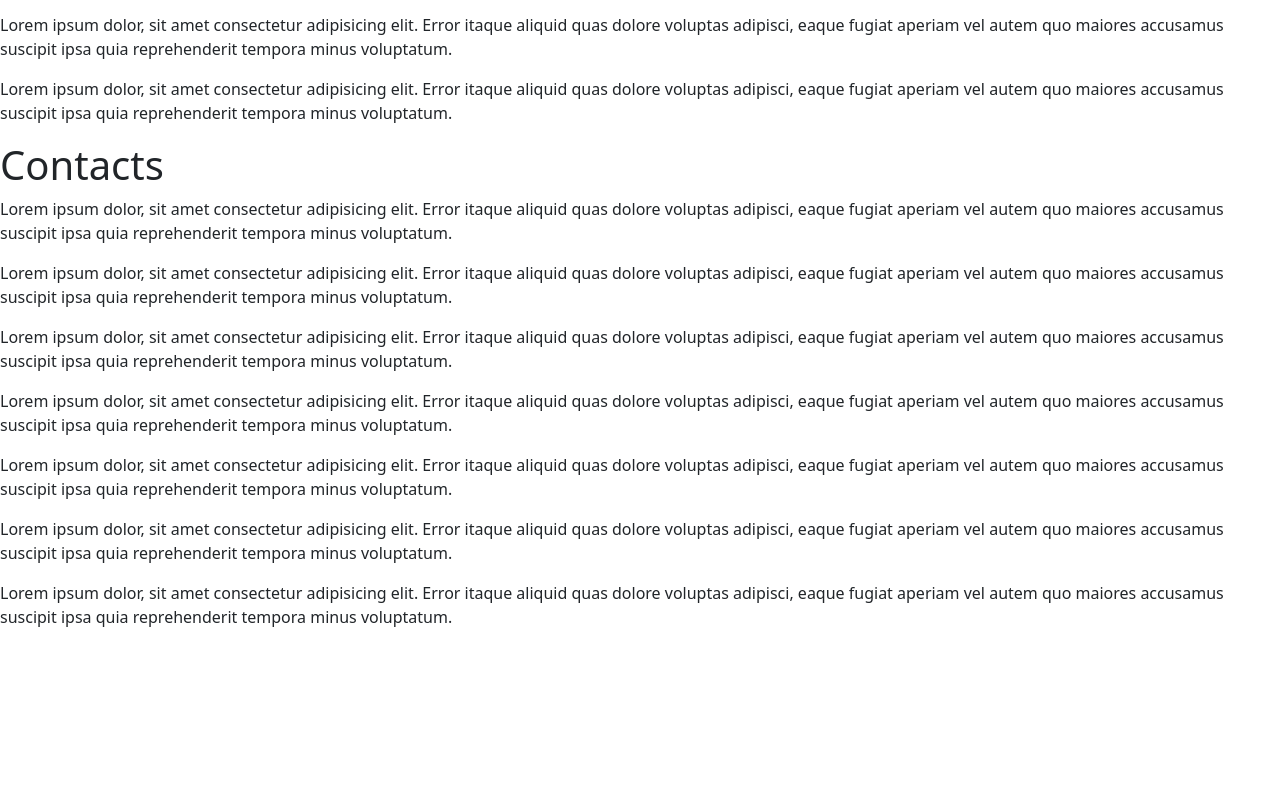
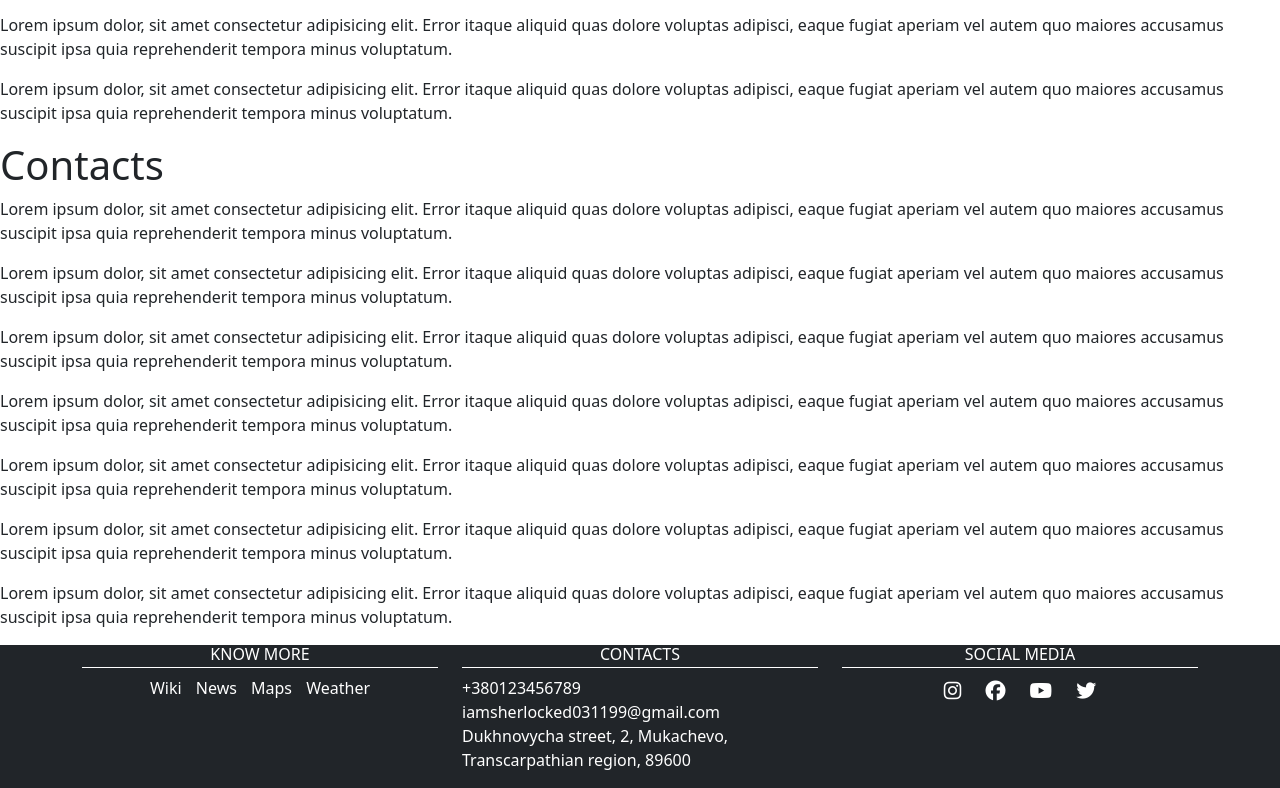
Before and after one commit to AnastasiiaPiatak/MyHometownLandingPage, a plain HTML site: page index.html in a window 1280 px wide. Shown: the part 1524-2312 px from the top of the page. Before the commit the page ends 2169 px from the top, so only its background shows below. Drawn offline with nearby package versions, Linux system fonts and the light colour scheme.

Commit message:
Added a foother

```diff
--- a/index.html
+++ b/index.html
@@ -12,6 +12,7 @@
       crossorigin="anonymous"
     />
     <link rel="stylesheet" href="style.css" />
+    <script src="https://kit.fontawesome.com/fadd0a7b7b.js" crossorigin="anonymous"></script>
   </head>
   <body>
     <nav class="navbar navbar-expand-lg navbar-dark bg-dark">
@@ -240,6 +241,43 @@
       voluptatum.
     </p>
 
+<footer>
+  <section class="footer">
+    <div class="container">
+      <div class="row">
+         <div class="col-md-4 know_more">
+          <h4>Know more</h4>
+          <ul class="list-unstyled know_more">
+            <li><a href="https://en.wikipedia.org/wiki/Mukachevo">Wiki</a></li>
+            <li><a href="http://www.mukachevo.net/">News</a></li>
+            <li><a href="https://goo.gl/maps/W9dSVavf2Xj5AD686">Maps</a></li>
+            <li><a href="https://www.accuweather.com/en/ua/mukachev%D0%BE/326292/weather-forecast/326292">Weather</a></li>
+          </ul>
+        </div>
+        <div class="col-md-4">
+          <h4>Contacts</h4>
+          <ul class="list-unstyled">
+            <li><a href="tel:+380000000000">+380123456789</a></li>
+            <li><a href="mailto:iamsherlocked031199@gmail.com">iamsherlocked031199@gmail.com</a></li>
+            <li>Dukhnovycha street, 2, Mukachevo, Transcarpathian region, 89600</li>
+          </ul>
+        </div>
+
+        <div class="col-md-4">
+          <h4>Social Media</h4>
+          <div class="footer_icons">
+            <a href="#"><i class="fa-brands fa-instagram"></i></a>
+            <a href="#"><i class="fa-brands fa-facebook"></i></a>
+            <a href="#"><i class="fa-brands fa-youtube"></i></a>
+            <a href="#"><i class="fa-brands fa-twitter"></i></a>
+          </div>
+        </div>
+      </div>
+    </div>
+  </section>
+</footer>
+
+
     <script
       src="https://cdn.jsdelivr.net/npm/bootstrap@5.2.2/dist/js/bootstrap.bundle.min.js"
       integrity="sha384-OERcA2EqjJCMA+/3y+gxIOqMEjwtxJY7qPCqsdltbNJuaOe923+mo//f6V8Qbsw3"
--- a/style.css
+++ b/style.css
@@ -34,3 +34,51 @@ img{
 .pictures-carousel .carousel-item img{
     object-fit: cover;
 }
+.footer{
+    background-color: #212529;
+    color: white;
+}
+
+h4{
+    text-align: center;
+    text-transform: uppercase;
+    font-size: 16px;
+    border-bottom: 1px solid white;
+    padding-bottom: 3px;
+}
+
+.footer a{
+    text-decoration: none;
+    color: white;
+    transition: all .3s;
+}
+.footer li{
+    color: white;
+}
+
+.footer a:hover{
+    color: red;
+}
+
+div .know_more{
+    text-align:center;
+}
+
+.know_more li{
+    display: inline;
+
+    margin: 5px;
+
+}
+
+.footer_icons{
+      text-align:center;
+}
+
+.footer_icons a{
+    display: inline-block;
+    margin:0 10px;
+    font-size: 20px;
+
+
+}
```
